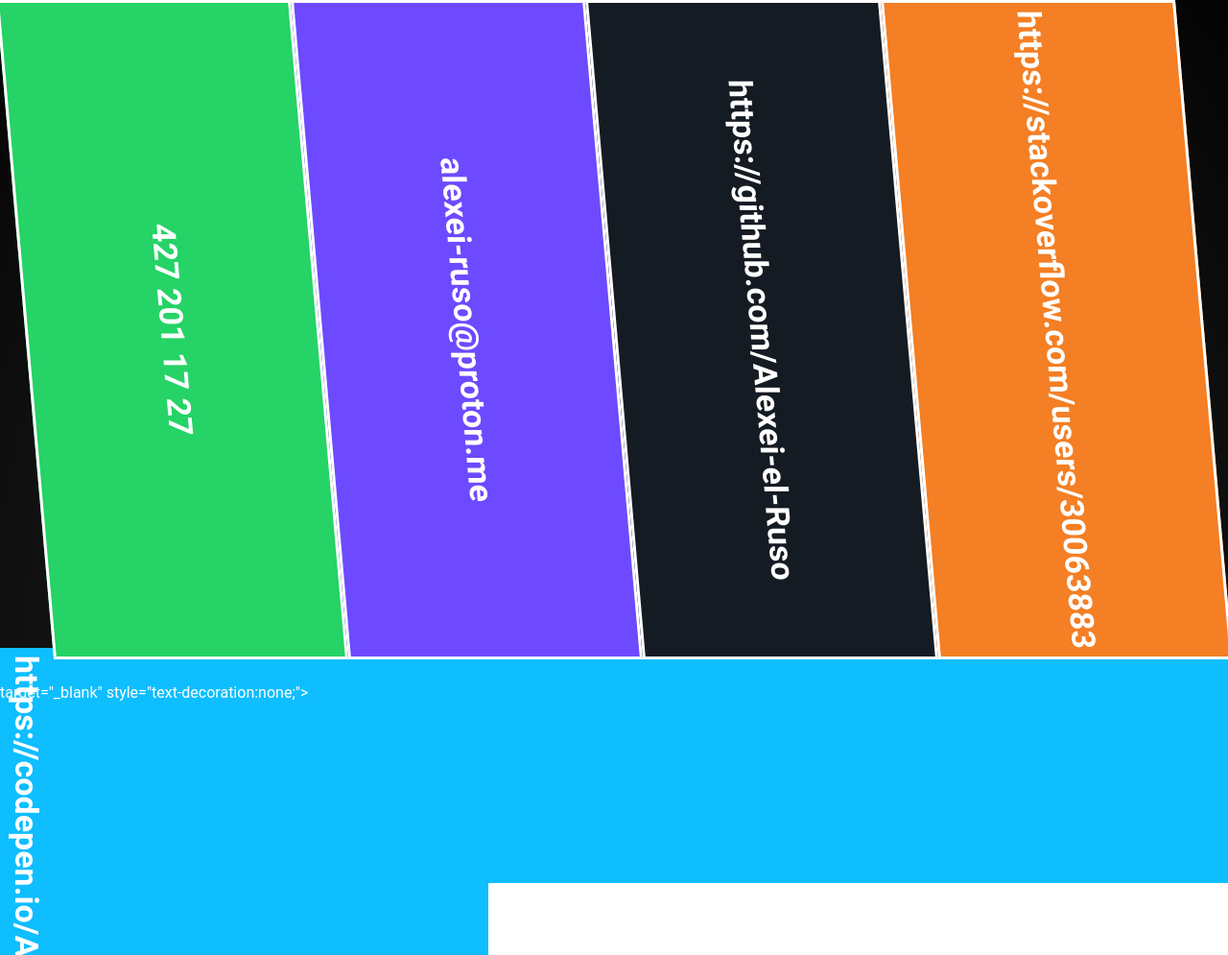
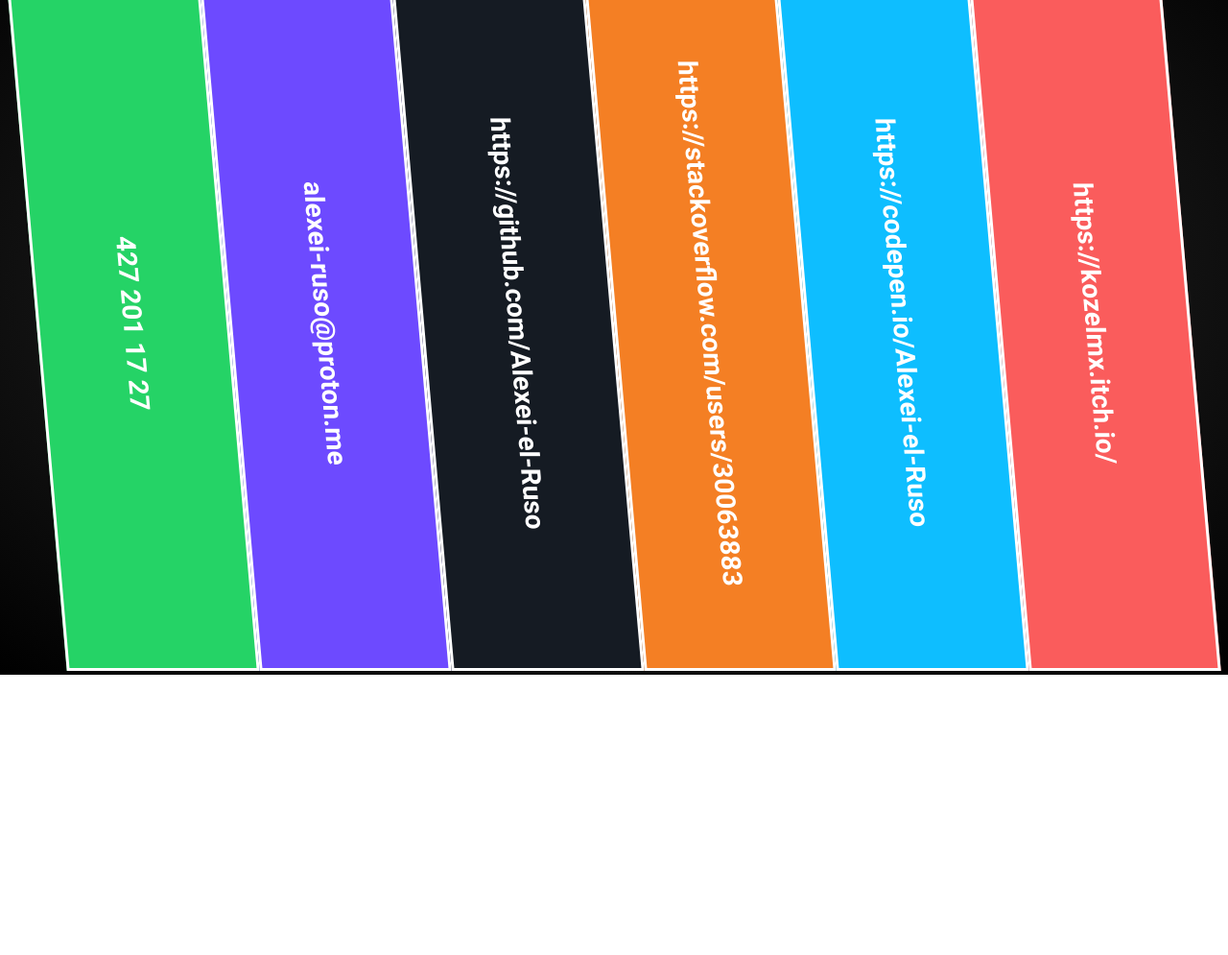
Before and after one commit to Alexei-el-Ruso/MiPortafolio, a plain HTML site: page anexos/contacto.html in a window 1280 px wide. Shown: the part 97-1092 px from the top of the page at 96% size. After the commit the page ends 800 px from the top, so only its background shows below. Drawn offline with Linux system fonts and the light colour scheme.

Commit message:
Actualización Semiautomática

```diff
--- a/anexos/contacto.html
+++ b/anexos/contacto.html
@@ -17,45 +17,25 @@
 			<a href="#">Contacto</a>
 			<a href="../anexos/conoceme.html">Conóceme</a>
 		</nav>
-		<div class="flex" style="transform: skew(5deg,0); height: 100%; margin:2%;">
+		<div class="flex" style="transform: skew(5deg,0); height: calc(100vh - 75px); margin: 0 3%;">
 			<a href="https://wa.me/524272011727" target="_blank" class="f-x border-w flex contact-box" style="background-color:#25D366;">
-				<h2 class="">427 201 17 27</h2>
+				<h3 class="">427 201 17 27</h3>
 			</a>
 			<a href="mailto:alexei-ruso@proton.me" target="_blank" class="f-x border-w flex contact-box" style="background-color:#6D4AFF;">
-				<h2>alexei-ruso@proton.me</h2>
+				<h3>alexei-ruso@proton.me</h3>
 			</a>
 			<a href="https://github.com/Alexei-el-Ruso" target="_blank" class="f-x border-w flex contact-box" style="background-color:#151B23;">
-				<h2>https://github.com/Alexei-el-Ruso</h2>
+				<h3>https://github.com/Alexei-el-Ruso</h3>
 			</a>
 			<a href="https://stackoverflow.com/users/30063883/" target="_blank" class="f-x border-w flex contact-box" style="background-color:#F47F24;">
-				<h2>https://stackoverflow.com/users/30063883</h2>
+				<h3>https://stackoverflow.com/users/30063883</h3>
 			</a>
-		</div>
-
-			<div class="col" style="background-color:#F47F24;">
-				 target="_blank" style="text-decoration:none;">
-					<div class="d-flex w-100 h-100 justify-content-center align-items-center" style="writing-mode:vertical-rl;margin-bottom:-72.4px;">
-						<h2 class="text-light"></h2>
-					</div>
-				</a>
-			</div>
-
-			<div class="col" style="background-color:#0EBEFF;">
-				<a href="https://codepen.io/Alexei-el-Ruso" target="_blank" style="text-decoration:none;">
-					<div class="d-flex w-100 h-100 justify-content-center align-items-center" style="writing-mode:vertical-rl;margin-bottom:-72.4px;">
-						<h2 class="text-light">https://codepen.io/Alexei-el-Ruso</h2>
-					</div>
-				</a>
-			</div>
-
-			<div class="col" style="background-color:#FA5C5C;">
-				<a href="https://kozelmx.itch.io/" target="_blank" style="text-decoration:none;">
-					<div class="d-flex w-100 h-100 justify-content-center align-items-center" style="writing-mode:vertical-rl;margin-bottom:-72.4px;">
-						<h2 class="text-light">https://kozelmx.itch.io/</h2>
-					</div>
-				</a>
-			</div>
-
+			<a href="https://codepen.io/Alexei-el-Ruso" target="_blank" class="f-x border-w flex contact-box" style="background-color:#0EBEFF;">
+				<h3>https://codepen.io/Alexei-el-Ruso</h3>
+			</a>
+			<a href="https://kozelmx.itch.io/" target="_blank" class="f-x border-w flex contact-box" style="background-color:#FA5C5C;">
+				<h3>https://kozelmx.itch.io/</h3>
+			</a>
 		</div>
 	</body>
 </html>
```
